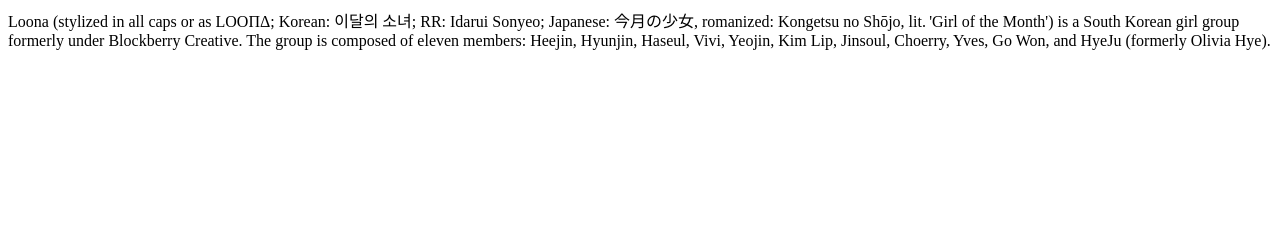
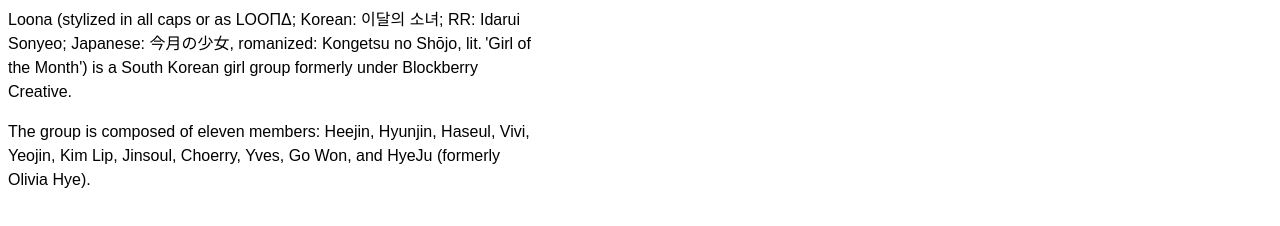
Before and after one commit to berlianab/nagvette.github.io, a plain HTML site: page index.html in a window 1280 px wide. Drawn offline with Linux system fonts and the light colour scheme.

Commit message:
Edit stylized and paragaph

```diff
--- a/index.html
+++ b/index.html
@@ -1,9 +1,14 @@
 <html>
+    <head>
+    <style>
+      P {
+        font: 100%/1.5 sans-serif;
+        max-width: 33em;
+      }
+    </style>
+    </head>
     <body>
-        Loona (stylized in all caps or as LOOΠΔ; Korean: 이달의 소녀;
-        RR: Idarui Sonyeo; Japanese: 今月の少女, romanized: Kongetsu no Shōjo, lit. 'Girl of the Month')
-         is a South Korean girl group formerly under Blockberry Creative.
-         The group is composed of eleven members:
-         Heejin, Hyunjin, Haseul, Vivi, Yeojin, Kim Lip, Jinsoul, Choerry, Yves, Go Won, and HyeJu (formerly Olivia Hye).
+       <p> Loona (stylized in all caps or as LOOΠΔ; Korean: 이달의 소녀; RR: Idarui Sonyeo; Japanese: 今月の少女, romanized: Kongetsu no Shōjo, lit. 'Girl of the Month') is a South Korean girl group formerly under Blockberry Creative.
+        <p>  The group is composed of eleven members: Heejin, Hyunjin, Haseul, Vivi, Yeojin, Kim Lip, Jinsoul, Choerry, Yves, Go Won, and HyeJu (formerly Olivia Hye).
     </body>
 </html>
```
